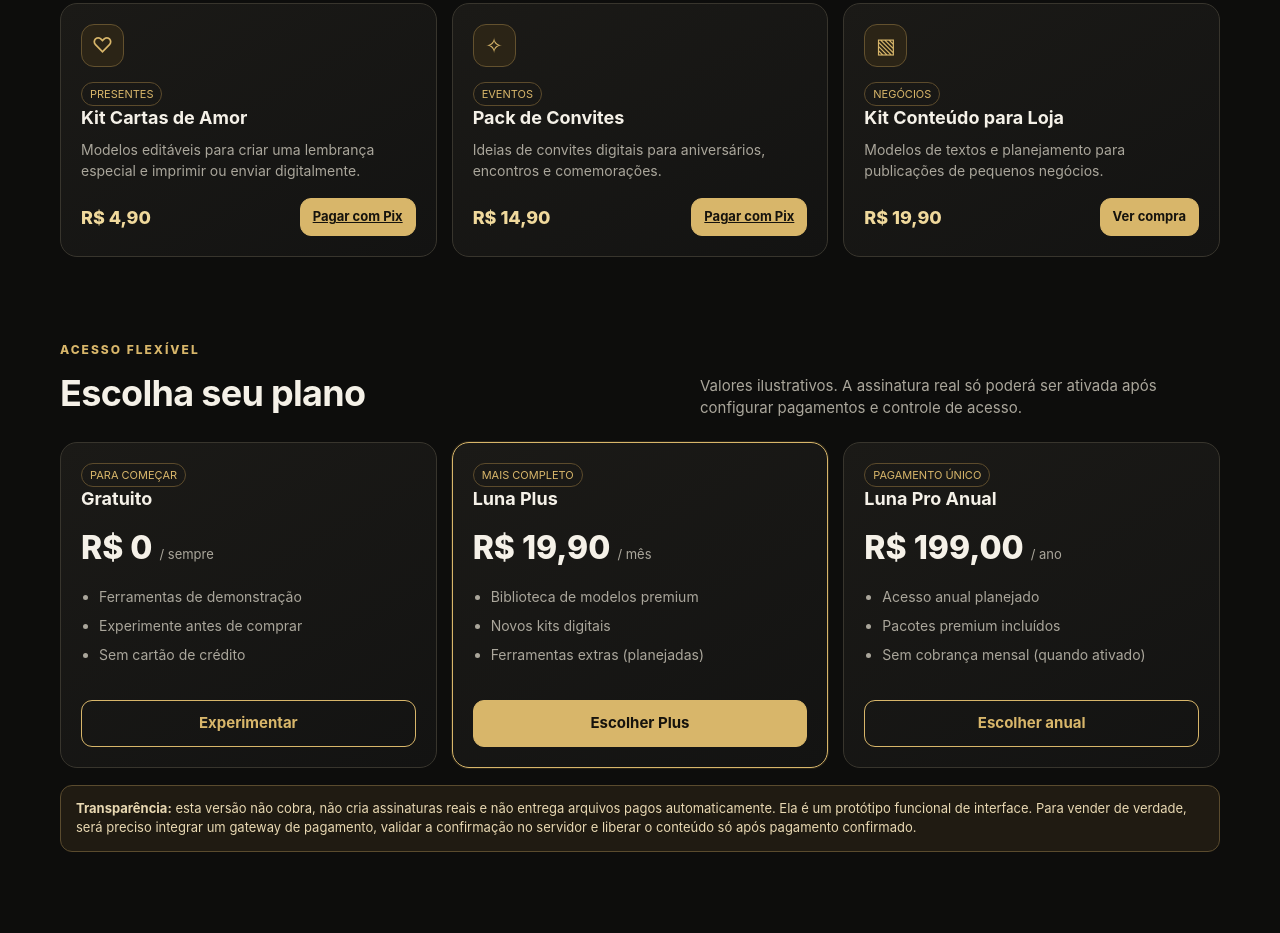
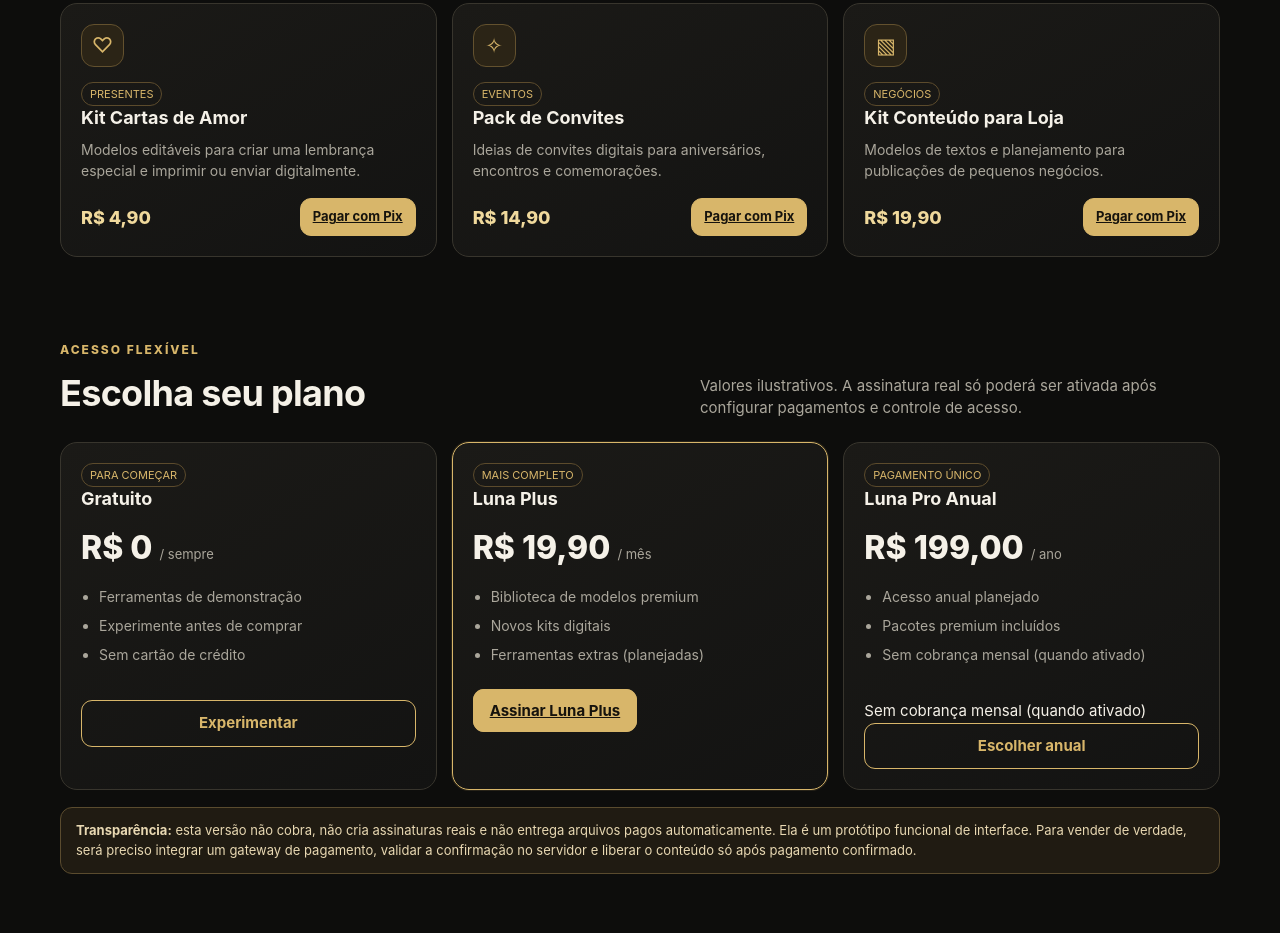
Before and after one commit to josianenaiara72-collab/luna-estudio, a plain HTML site: page index.html in a window 1280 px wide. Shown: the part 1440-2373 px from the top of the page. Drawn offline with Linux system fonts and the light colour scheme.

Commit message:
Update index.html

```diff
--- a/index.html
+++ b/index.html
@@ -87,7 +87,7 @@ footer{border-top:1px solid var(--line);padding:28px 0 40px;color:var(--muted);f
     <div class="grid">
       <article class="card"><div class="iconbox">♡</div><span class="pill">PRESENTES</span><h3>Kit Cartas de Amor</h3><p>Modelos editáveis para criar uma lembrança especial e imprimir ou enviar digitalmente.</p><div class="foot"><span class="price">R$ 4,90</span><a class="btn small" href="https://mpago.la/2BNSW2e" target="_blank" rel="noopener">Pagar com Pix</a></div></article>
       <article class="card"><div class="iconbox">✧</div><span class="pill">EVENTOS</span><h3>Pack de Convites</h3><p>Ideias de convites digitais para aniversários, encontros e comemorações.</p><div class="foot"><span class="price">R$ 14,90</span><a class="btn small" href="https://mpago.li/12et9oi" target="_blank" rel="noopener">Pagar com Pix</a></div></article>
-      <article class="card"><div class="iconbox">▧</div><span class="pill">NEGÓCIOS</span><h3>Kit Conteúdo para Loja</h3><p>Modelos de textos e planejamento para publicações de pequenos negócios.</p><div class="foot"><span class="price">R$ 19,90</span><button class="btn small" onclick="demoBuy('Kit Conteúdo para Loja','R$ 19,90')">Ver compra</button></div></article>
+      <article class="card"><div class="iconbox">▧</div><span class="pill">NEGÓCIOS</span><h3>Kit Conteúdo para Loja</h3><p>Modelos de textos e planejamento para publicações de pequenos negócios.</p><div class="foot"><span class="price">R$ 19,90</span><a class="btn small" href="https://mpago.li/2nye7MJ" target="_blank" rel="noopener">Pagar com Pix</a></div></article>
     </div>
   </section>
 
@@ -95,8 +95,8 @@ footer{border-top:1px solid var(--line);padding:28px 0 40px;color:var(--muted);f
     <div class="section-head"><div><div class="eyebrow">Acesso flexível</div><h2>Escolha seu plano</h2></div><p>Valores ilustrativos. A assinatura real só poderá ser ativada após configurar pagamentos e controle de acesso.</p></div>
     <div class="pricing">
       <article class="card plan"><span class="pill">PARA COMEÇAR</span><h3>Gratuito</h3><div class="amount">R$ 0 <small>/ sempre</small></div><ul><li>Ferramentas de demonstração</li><li>Experimente antes de comprar</li><li>Sem cartão de crédito</li></ul><button class="btn secondary" onclick="go('ferramentas')">Experimentar</button></article>
-      <article class="card plan featured"><span class="pill">MAIS COMPLETO</span><h3>Luna Plus</h3><div class="amount">R$ 19,90 <small>/ mês</small></div><ul><li>Biblioteca de modelos premium</li><li>Novos kits digitais</li><li>Ferramentas extras (planejadas)</li></ul><button class="btn" onclick="demoPlan('Luna Plus','R$ 19,90 por mês')">Escolher Plus</button></article>
-      <article class="card plan"><span class="pill">PAGAMENTO ÚNICO</span><h3>Luna Pro Anual</h3><div class="amount">R$ 199,00 <small>/ ano</small></div><ul><li>Acesso anual planejado</li><li>Pacotes premium incluídos</li><li>Sem cobrança mensal (quando ativado)</li></ul><button class="btn secondary" onclick="demoPlan('Luna Pro Anual','R$ 199,00 por ano')">Escolher anual</button></article>
+      <article class="card plan featured"><span class="pill">MAIS COMPLETO</span><h3>Luna Plus</h3><div class="amount">R$ 19,90 <small>/ mês</small></div><ul><li>Biblioteca de modelos premium</li><li>Novos kits digitais</li><li>Ferramentas extras (planejadas)</li></ul><a class="btn" href="https://mpago.li/1BMXNAx" target="_blank" rel="noopener">Assinar Luna Plus</a></article>
+      <article class="card plan"><span class="pill">PAGAMENTO ÚNICO</span><h3>Luna Pro Anual</h3><div class="amount">R$ 199,00 <small>/ ano</small></div><ul><li>Acesso anual planejado</li><li>Pacotes premium incluídos</li><li>Sem cobrança mensal (quando ativado)</li></ul>Sem cobrança mensal (quando ativado)</li></ul><button class="btn secondary" onclick="demoPlan('Luna Pro Anual','R$ 199,00 por ano')">Escolher anual</button></article></article>
     </div>
     <div class="notice"><b>Transparência:</b> esta versão não cobra, não cria assinaturas reais e não entrega arquivos pagos automaticamente. Ela é um protótipo funcional de interface. Para vender de verdade, será preciso integrar um gateway de pagamento, validar a confirmação no servidor e liberar o conteúdo só após pagamento confirmado.</div>
   </section>
```
